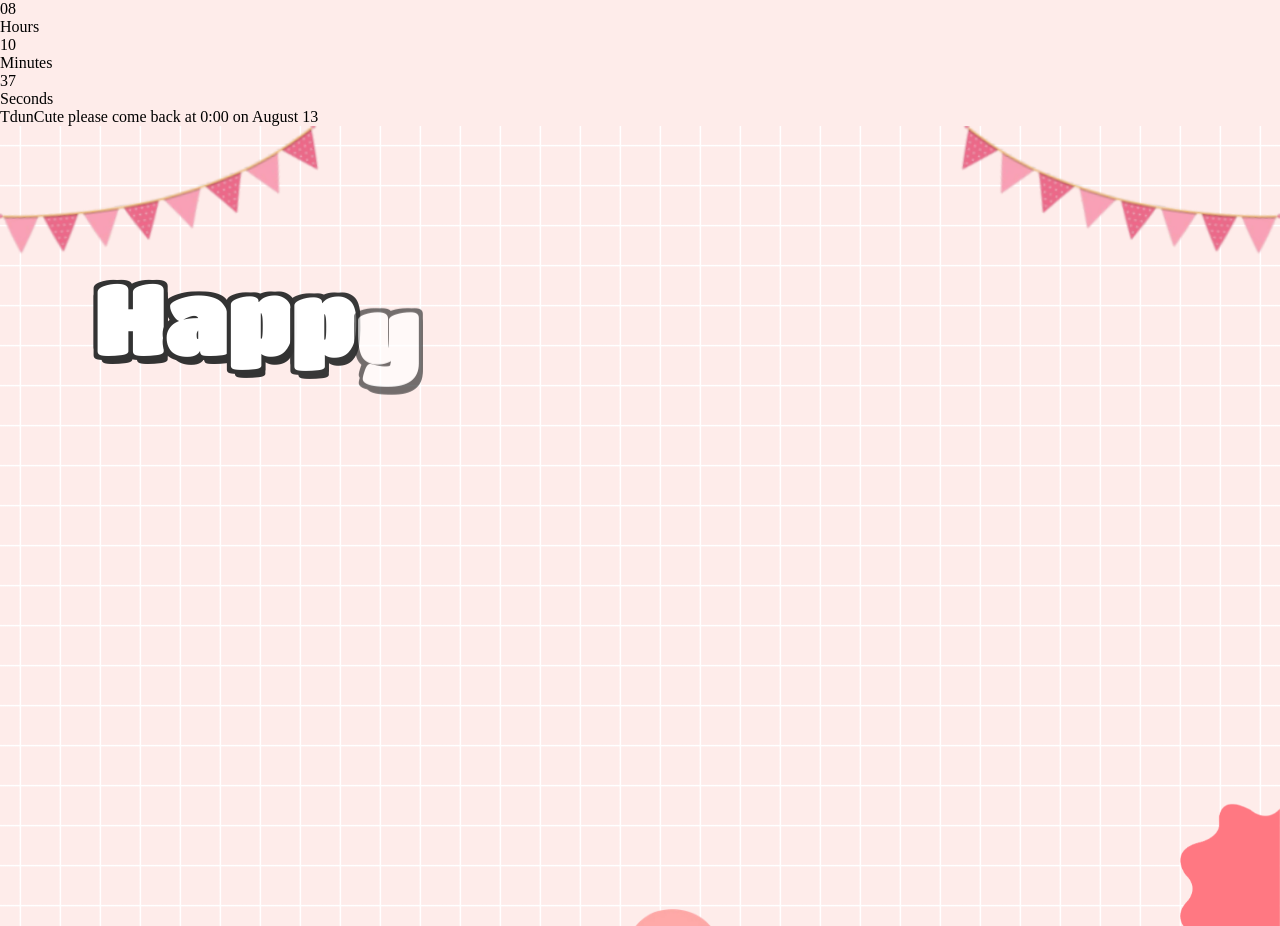
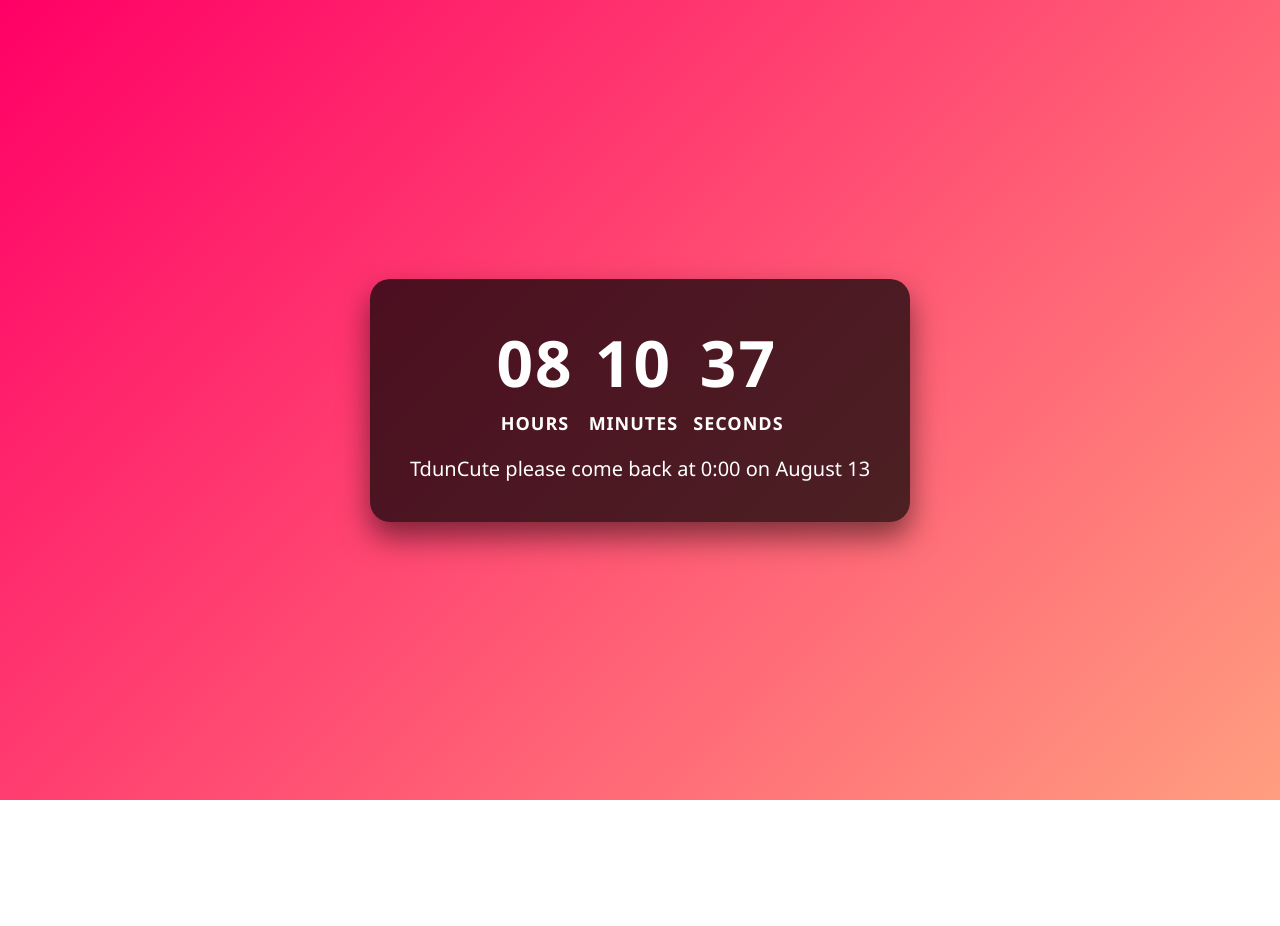
Before and after one commit to vinh204/HappyBirthdayTdun, a plain HTML site: page index.html in a window 1280 px wide. After the commit the page ends 800 px from the top, so only its background shows below. Drawn offline with nearby package versions, Linux system fonts and the light colour scheme; a web font is replaced by a local one.

Commit message:
Update style.css

```diff
--- a/style.css
+++ b/style.css
@@ -18,6 +18,16 @@
 html{
     height: 100%;
 }
+header {
+    font-family: 'Segoe UI', Tahoma, Geneva, Verdana, sans-serif;
+    display: flex;
+    justify-content: center;
+    align-items: center;
+    height: 100vh;
+    margin: 0;
+    background: linear-gradient(135deg, #f06, #ff9e80);
+    color: #fff;
+}
 body {
     position: relative;
     font-size: 16px;
@@ -26,6 +36,39 @@ body {
     height: 100%;
     background-image:linear-gradient(var(--color-pink), var(--color-pink));
 }
+.countdown-container {
+    text-align: center;
+    background-color: rgba(0, 0, 0, 0.7);
+    padding: 40px;
+    margin: 0 8px;
+    border-radius: 20px;
+    box-shadow: 0px 15px 30px rgba(0, 0, 0, 0.5);
+}
+.countdown {
+    font-size: 64px;
+    font-weight: bold;
+    letter-spacing: 2px;
+    margin-bottom: 20px;
+    display: flex;
+    justify-content: center;
+    gap: 15px;
+}
+.time-section {
+    display: flex;
+    flex-direction: column;
+    align-items: center;
+}
+.time-section span {
+    font-size: 18px;
+    margin-top: 5px;
+    text-transform: uppercase;
+    letter-spacing: 1px;
+}
+.message {
+    font-size: 20px;
+    margin-top: 10px;
+}
+
 #wrapper{
     position: relative;
     background-color: transparent;
@@ -34,6 +77,7 @@ body {
     background-size:80px 80px;
     overflow: hidden;
     z-index: 1;
+    display: none;
 }
 .flag__birthday{
     display: flex;
```
